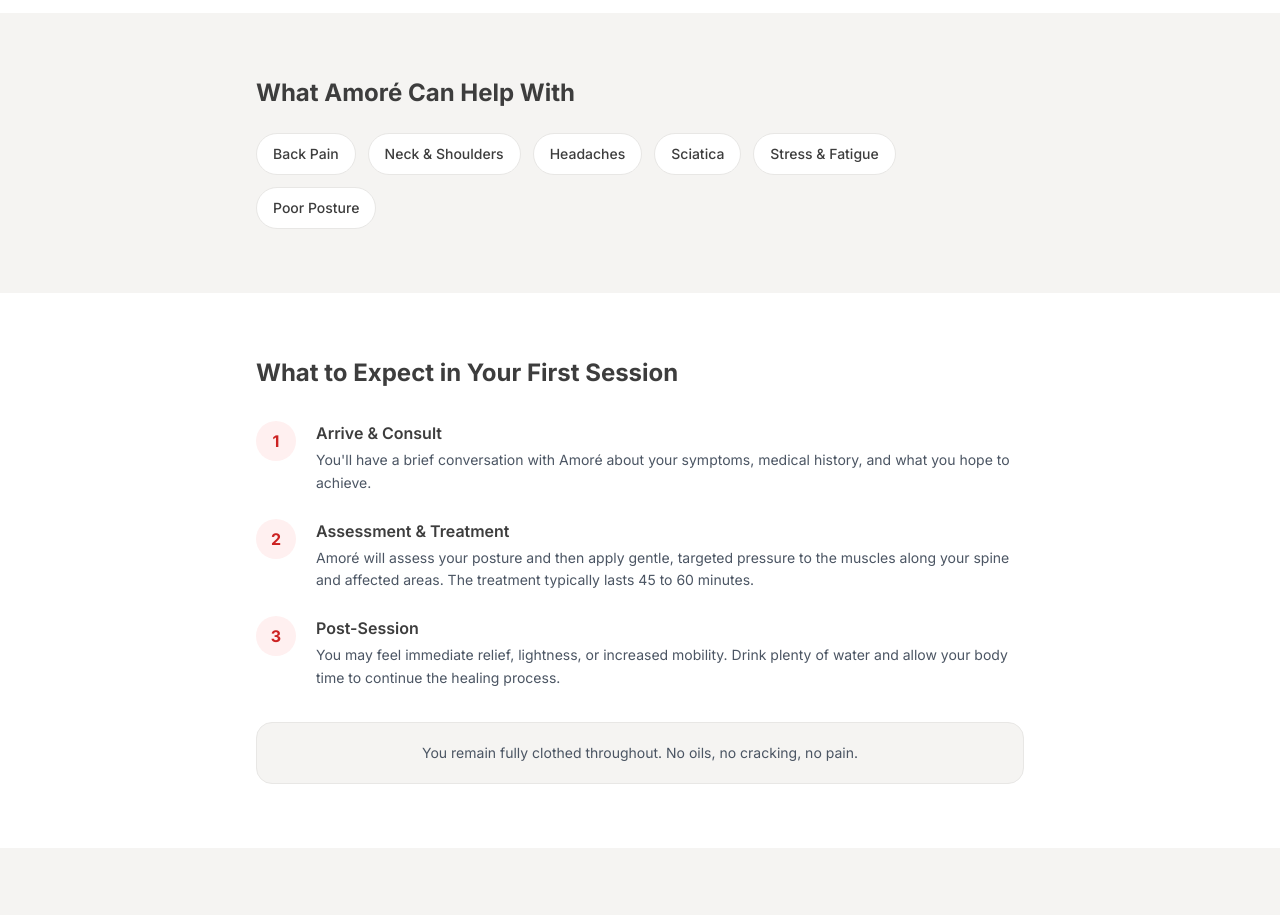
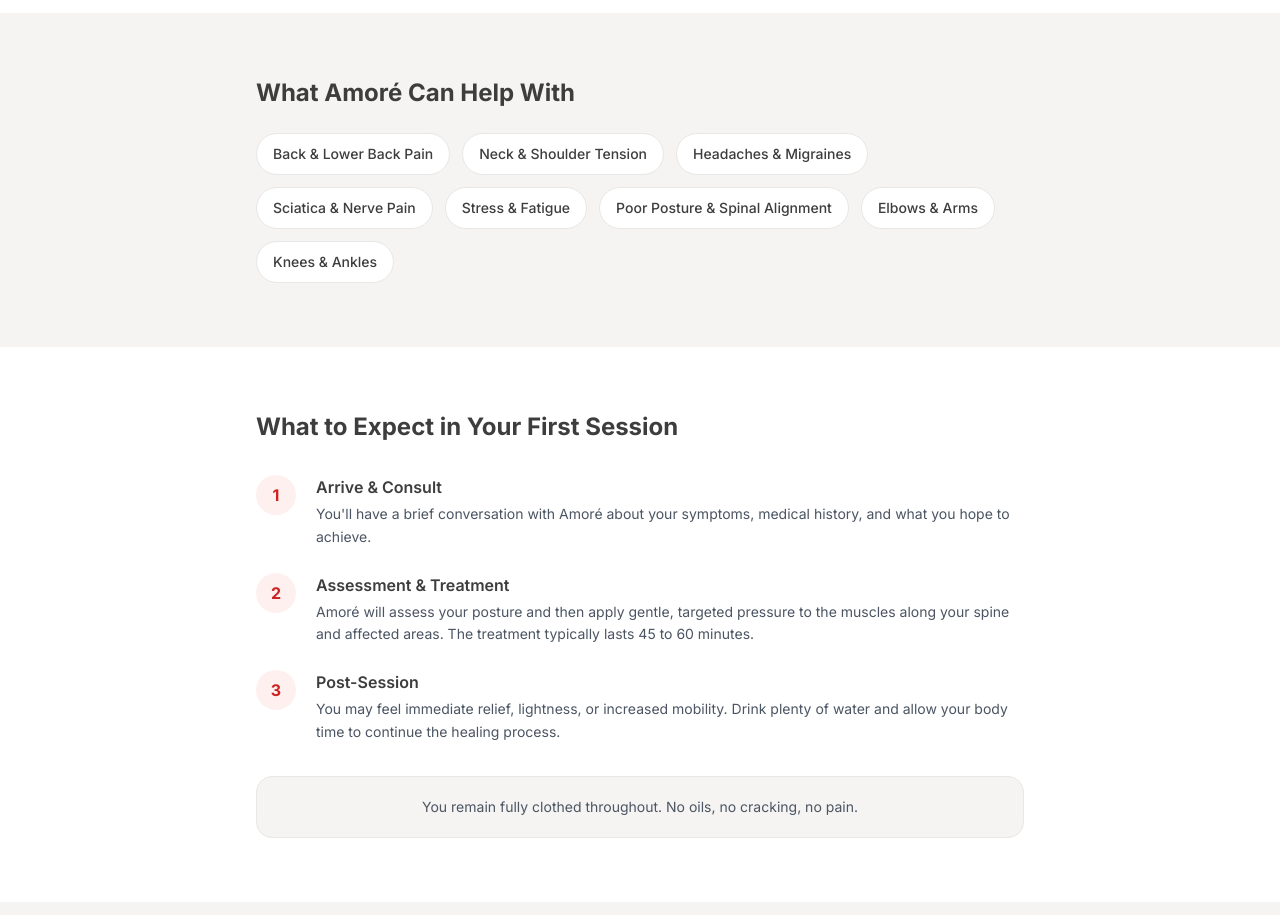
Before and after one commit to goldsphere-dev/test-site, a Next.js app: page /practitioners/amore-engelbrecht in a window 1280 px wide. Shown: the part 1100-2015 px from the top of the page. Built offline with nearby package versions, Linux system fonts and the light colour scheme.

Commit message:
feat: condition pills modal — all 8 conditions, labels match conditions page, opens inline without navigating away

```diff
--- a/app/practitioners/[slug]/page.tsx
+++ b/app/practitioners/[slug]/page.tsx
@@ -5,6 +5,7 @@ import { practitioners } from "@/data/practitioners";
 import WhatsAppButton from "@/components/WhatsAppButton";
 import ContactForm from "@/components/ContactForm";
 import AnimatedSection from "@/components/AnimatedSection";
+import ConditionPills from "@/components/ConditionPills";
 
 interface Props {
   params: Promise<{ slug: string }>;
@@ -24,14 +25,6 @@ export async function generateMetadata({ params }: Props): Promise<Metadata> {
   };
 }
 
-const conditions = [
-  { id: "back-pain", label: "Back Pain" },
-  { id: "neck-shoulders", label: "Neck & Shoulders" },
-  { id: "headaches", label: "Headaches" },
-  { id: "sciatica", label: "Sciatica" },
-  { id: "stress-fatigue", label: "Stress & Fatigue" },
-  { id: "posture", label: "Poor Posture" },
-];
 
 export default async function PractitionerPage({ params }: Props) {
   const { slug } = await params;
@@ -198,17 +191,7 @@ export default async function PractitionerPage({ params }: Props) {
               <h2 className="text-2xl font-bold text-charcoal mb-6">
                 What {firstName} Can Help With
               </h2>
-              <div className="flex flex-wrap gap-3">
-                {conditions.map((c) => (
-                  <Link
-                    key={c.id}
-                    href={`/conditions#${c.id}`}
-                    className="bg-white border border-border hover:border-brand-red/30 hover:bg-red-light text-charcoal text-sm font-medium px-4 py-2.5 rounded-full transition-all"
-                  >
-                    {c.label}
-                  </Link>
-                ))}
-              </div>
+              <ConditionPills />
             </AnimatedSection>
           </div>
         </section>
--- /dev/null
+++ b/components/ConditionPills.tsx
@@ -0,0 +1,143 @@
+"use client";
+
+import { useState } from "react";
+
+const conditionData: Record<string, {
+  title: string;
+  subtitle: string;
+  body: string;
+  symptoms: string[];
+}> = {
+  "back-pain": {
+    title: "Back & Lower Back Pain",
+    subtitle: "The #1 reason people seek Body Alignment therapy",
+    body: "Misalignment in the lumbar spine leads to sciatica, sacroiliac joint pain, hip and knee problems, and even digestive or bladder discomfort. Overcompensation patterns in the lower back often mask deeper pelvic imbalances. Body Alignment releases the muscular tension that pulls vertebrae out of position, allowing the body to return to its natural alignment.",
+    symptoms: ["Chronic lower back ache", "Shooting pain when bending", "Hip or pelvic imbalance", "Disc compression or herniation", "Stiffness after sitting"],
+  },
+  "neck-shoulders": {
+    title: "Neck & Shoulder Tension",
+    subtitle: "Desk work, driving, and stress lock up your cervical spine",
+    body: "Misalignment in the cervical spine may contribute to chronic headaches, dizziness, migraines, facial pain, and tension in the neck and shoulder area. Long hours at a desk or behind a steering wheel are common triggers. Body Alignment targets the deep muscles in the upper back and neck to release the holding patterns that cause this tension.",
+    symptoms: ["Stiff or painful neck", "Shoulder blade tightness", "Restricted head turning", "Pain radiating into arms", "Tension between shoulders"],
+  },
+  "headaches": {
+    title: "Headaches & Migraines",
+    subtitle: "Often rooted in muscular tension, not medication deficiency",
+    body: "Tension stored in the upper cervical muscles and the base of the skull is a common contributor to recurring headaches, often relieved significantly through realignment. Many clients who have suffered from headaches for years find lasting relief once the underlying muscular tension is addressed rather than masked with painkillers.",
+    symptoms: ["Recurring tension headaches", "Migraine with aura", "Pressure at the base of the skull", "Dizziness or light-headedness", "Eye strain and facial pain"],
+  },
+  "sciatica": {
+    title: "Sciatica & Nerve Pain",
+    subtitle: "Pain down the leg, often dramatically relieved",
+    body: "Pressure on the sciatic nerve from pelvic or lumbar misalignment causes pain, burning, and numbness radiating down the leg. This is one of the most common and debilitating conditions we treat, and it often responds remarkably well to Body Alignment. By releasing the muscular tension in the lower back and pelvis, pressure is taken off the sciatic nerve.",
+    symptoms: ["Shooting pain down one leg", "Burning sensation in buttock or thigh", "Numbness or tingling in foot", "Pain worse when sitting", "Difficulty standing or walking"],
+  },
+  "stress-fatigue": {
+    title: "Stress & Fatigue",
+    subtitle: "Your body stores what your mind cannot process",
+    body: "Chronic stress stores itself physically in your muscles. Emotional trauma, anxiety, and prolonged stress create hypertonic spasms that restrict nerve flow, drain energy, and undermine overall wellbeing. Body Alignment releases this physical tension, often producing a profound sense of emotional release alongside physical relief.",
+    symptoms: ["Persistent exhaustion", "Muscle tension without clear cause", "Disrupted sleep", "Reduced concentration", "General sense of being unwell"],
+  },
+  "posture": {
+    title: "Poor Posture & Spinal Alignment",
+    subtitle: "Structural imbalances that Body Alignment directly addresses",
+    body: "Uneven hips or shoulders, forward head posture, rounded back. These are structural imbalances that Body Alignment directly addresses. Also effective for sports injuries, joint pain, tennis elbow, carpal tunnel, restless legs, and general joint stiffness. By releasing the muscles that hold the skeleton in dysfunctional patterns, your body can return to its natural, balanced state.",
+    symptoms: ["Uneven shoulders or hips", "Forward head posture", "Rounded upper back", "Joint stiffness", "Sports injury recovery"],
+  },
+  "elbows-arms": {
+    title: "Elbows & Arms",
+    subtitle: "From tennis elbow to carpal tunnel — rooted in muscular tension",
+    body: "Muscular tension in the upper back, shoulder, and neck can refer pain down the arm into the elbow, wrist, and hand. Conditions like tennis elbow, golfer's elbow, and carpal tunnel syndrome often have a strong postural component that Body Alignment addresses directly. By releasing the holding patterns in the shoulder girdle and cervical spine, referred pain and inflammation in the elbow and arm can resolve naturally.",
+    symptoms: ["Tennis elbow or golfer's elbow", "Carpal tunnel syndrome", "Wrist or forearm pain", "Tingling or numbness in hands", "Restricted arm or elbow movement"],
+  },
+  "knees-ankles": {
+    title: "Knees & Ankles",
+    subtitle: "Lower limb pain that begins in the pelvis and spine",
+    body: "Knee and ankle pain are frequently caused by postural imbalances higher up the kinetic chain. Pelvic tilt, hip rotation, and lumbar misalignment all affect how load is distributed through the knees and ankles. Body Alignment targets these root causes rather than just the symptomatic joint, providing lasting relief by restoring balance throughout the entire musculoskeletal system.",
+    symptoms: ["Chronic knee ache or stiffness", "Ankle instability or pain", "Pain on stairs or inclines", "Knee tracking issues", "Hip-to-knee referred pain"],
+  },
+};
+
+const pills = [
+  { id: "back-pain", label: "Back & Lower Back Pain" },
+  { id: "neck-shoulders", label: "Neck & Shoulder Tension" },
+  { id: "headaches", label: "Headaches & Migraines" },
+  { id: "sciatica", label: "Sciatica & Nerve Pain" },
+  { id: "stress-fatigue", label: "Stress & Fatigue" },
+  { id: "posture", label: "Poor Posture & Spinal Alignment" },
+  { id: "elbows-arms", label: "Elbows & Arms" },
+  { id: "knees-ankles", label: "Knees & Ankles" },
+];
+
+export default function ConditionPills() {
+  const [activeId, setActiveId] = useState<string | null>(null);
+  const condition = activeId ? conditionData[activeId] : null;
+
+  return (
+    <>
+      <div className="flex flex-wrap gap-3">
+        {pills.map((c) => (
+          <button
+            key={c.id}
+            onClick={() => setActiveId(c.id)}
+            className="bg-white border border-border hover:border-brand-red/30 hover:bg-red-light text-charcoal text-sm font-medium px-4 py-2.5 rounded-full transition-all text-left"
+          >
+            {c.label}
+          </button>
+        ))}
+      </div>
+
+      {activeId && condition && (
+        <div
+          className="fixed inset-0 z-50 flex items-end sm:items-center justify-center p-0 sm:p-4"
+          onClick={() => setActiveId(null)}
+        >
+          <div className="absolute inset-0 bg-black/50 backdrop-blur-sm" />
+          <div
+            className="relative bg-white w-full sm:max-w-lg sm:rounded-2xl rounded-t-2xl shadow-2xl p-6 max-h-[85vh] overflow-y-auto"
+            onClick={(e) => e.stopPropagation()}
+          >
+            <button
+              onClick={() => setActiveId(null)}
+              className="absolute top-4 right-4 w-8 h-8 flex items-center justify-center rounded-full bg-gray-light hover:bg-border transition-colors"
+              aria-label="Close"
+            >
+              <svg className="w-4 h-4 text-gray-mid" fill="none" stroke="currentColor" viewBox="0 0 24 24">
+                <path strokeLinecap="round" strokeLinejoin="round" strokeWidth={2} d="M6 18L18 6M6 6l12 12" />
+              </svg>
+            </button>
+
+            <p className="text-brand-red text-xs font-semibold uppercase tracking-wider mb-2">
+              {condition.subtitle}
+            </p>
+            <h3 className="text-xl font-bold text-charcoal mb-3 pr-8">
+              {condition.title}
+            </h3>
+            <p className="text-gray-dark text-sm leading-relaxed mb-5">
+              {condition.body}
+            </p>
+
+            <h4 className="text-sm font-semibold text-charcoal mb-3">Common symptoms:</h4>
+            <ul className="space-y-2 mb-6">
+              {condition.symptoms.map((s) => (
+                <li key={s} className="flex items-start gap-2 text-sm text-gray-dark">
+                  <span className="text-brand-red mt-0.5 font-bold shrink-0">▪</span>
+                  {s}
+                </li>
+              ))}
+            </ul>
+
+            <a
+              href={`/conditions#${activeId}`}
+              target="_blank"
+              rel="noopener noreferrer"
+              className="inline-flex items-center gap-1 text-sm text-brand-red font-semibold hover:underline underline-offset-4"
+            >
+              Read full details →
+            </a>
+          </div>
+        </div>
+      )}
+    </>
+  );
+}
```
